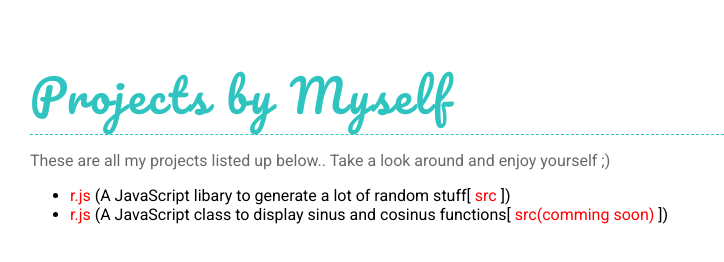
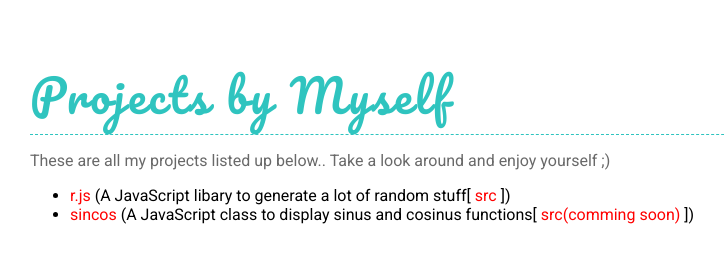
Before and after one commit to bennetgallein/bennetgallein.github.io, a plain HTML site: page projects/index.html in a window 1280 px wide. Shown: the whole page, without its empty margins (15-739 px from the left). Drawn offline with Linux system fonts and the light colour scheme.

Commit message:
Fixed Display Error

```diff
--- a/projects/index.html
+++ b/projects/index.html
@@ -10,7 +10,7 @@
     <p>These are all my projects listed up below.. Take a look around and enjoy yourself ;)</p>
     <ul>
         <li><a href="https://bennetgallein.github.io/projects/r.js/index.html">r.js</a> (A JavaScript libary to generate a lot of random stuff[<a href="https://github.com/bennetgallein/r.js"> src </a>])</li>
-        <li><a href="https://bennetgallein.github.io/projects/sincos/index.html">r.js</a> (A JavaScript class to display sinus and cosinus functions[<a href="#"> src(comming soon) </a>])</li>
+        <li><a href="https://bennetgallein.github.io/projects/sincos/index.html">sincos</a> (A JavaScript class to display sinus and cosinus functions[<a href="#"> src(comming soon) </a>])</li>
     </ul>
 </body>
 
```
